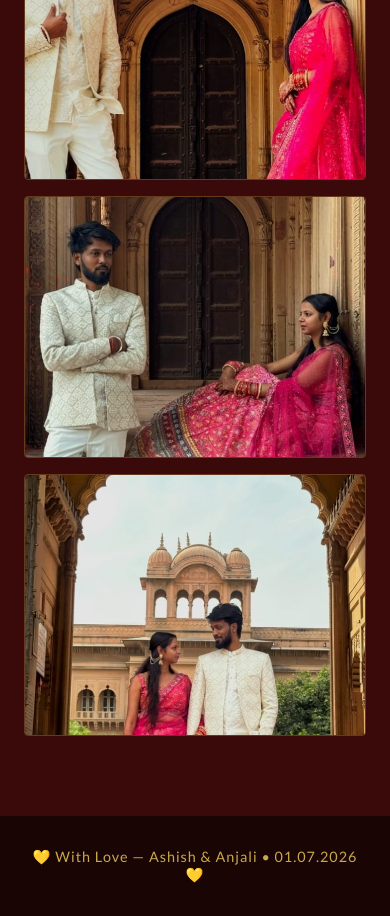
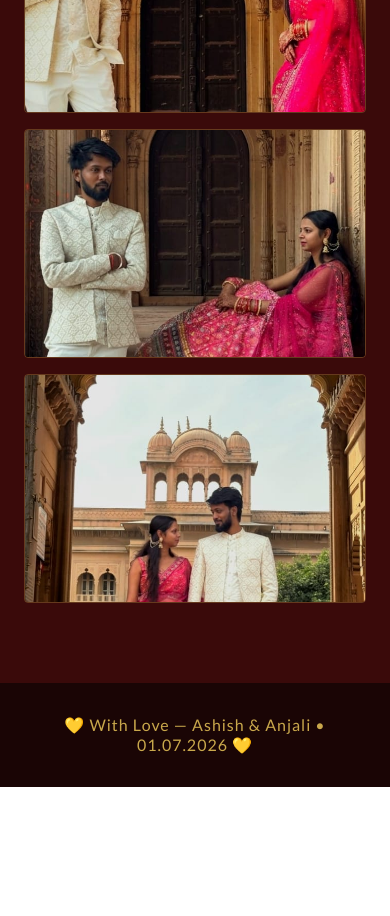
Before and after one commit to Adityashawshaw/ashish-anjali-wedding, a React (Vite) app: page / in a window 390 px wide. Shown: the part 1380-2296 px from the top of the page. After the commit the page ends 2167 px from the top, so only its background shows below. Built offline with nearby package versions, Linux system fonts and the light colour scheme.

Commit message:
Refactor gallery item styles and add footer styles
Updated image height to auto and added aspect ratios for better responsiveness. Enhanced footer text styles.

```diff
--- a/src/App.css
+++ b/src/App.css
@@ -143,7 +143,8 @@
 
 .gallery-item img {
   width: 100%;
-  height: 280px;
+  height: auto;
+  aspect-ratio: 4/3;
   object-fit: cover;
   display: block;
   transition: transform 0.6s ease;
@@ -165,14 +166,29 @@
   padding: 2rem;
   font-family: 'Lato', sans-serif;
   color: var(--gold);
-  font-size: 0.9rem;
   letter-spacing: 1px;
+}
+
+.footer-text {
+  font-family: 'Cormorant Garamond', serif;
+  font-size: 1.8rem;
+  color: var(--gold);
+  letter-spacing: 3px;
+}
+
+.footer-date {
+  font-family: 'Lato', sans-serif;
+  font-size: 0.85rem;
+  color: var(--cream);
+  letter-spacing: 4px;
+  margin-top: 0.4rem;
+  opacity: 0.7;
 }
 
 /* MOBILE */
 @media (max-width: 600px) {
   .gallery { grid-template-columns: 1fr; }
-  .gallery-item img { height: 260px; }
+  .gallery-item img { aspect-ratio: 3/2; }
   .countdown { gap: 1rem; }
   .countdown-num { font-size: 2rem; }
-      }
+}
```
